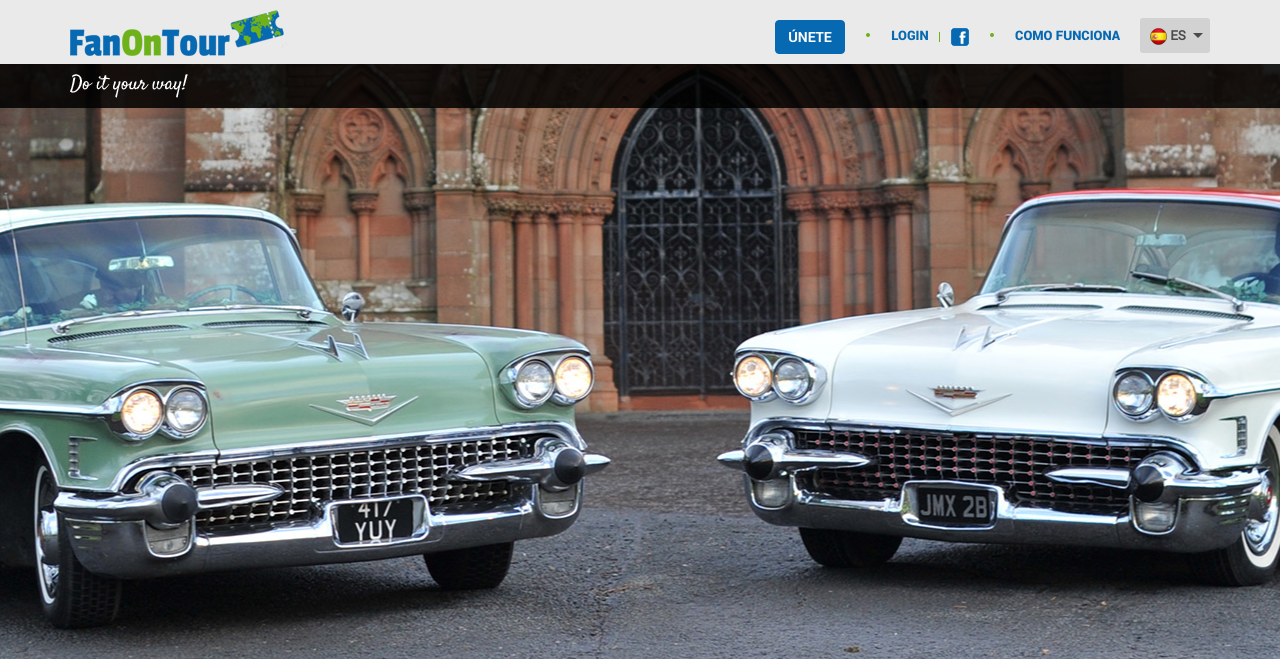
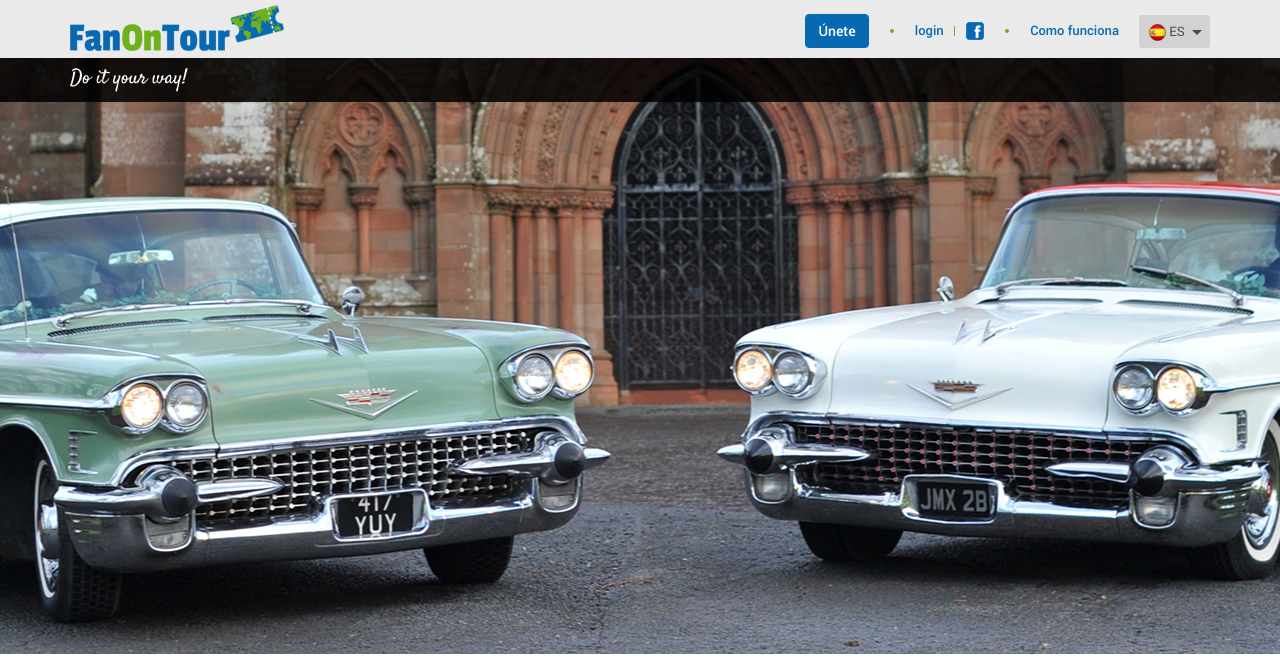
Before and after one commit to jmocana2/fanontour, a PHP site: page / in a window 1280 px wide. Shown: the top 659 px of the page. Run offline with PHP 8.4, Linux system fonts and the light colour scheme.

Commit message:
css updated

```diff
--- a/css/main.css
+++ b/css/main.css
@@ -243,24 +261,27 @@ a:focus {
   text-decoration: none;
 }
 .list-point li {
-  font: normal 1em/1.2em 'robotoblack', sans-serif;
-  text-transform: uppercase;
-  background: url('../img/icons/shapes/green-circle.png') no-repeat 0 5px;
+  font: normal 1em/1.2em 'robotomedium', sans-serif;
+  background: url('../img/icons/shapes/green-circle.png') no-repeat 0 center;
   margin-left: 18px;
   padding-left: 25px;
   padding-right: 0;
+  vertical-align: middle;
 }
 .list-point li:first-child {
   margin-left: 0;
   padding-left: 0;
   background: none;
 }
+.list-point li.not-point {
+  background: none;
+}
 .dropdown-language {
-  width: 70px;
+  width: 71px;
 }
 .dropdown-language .main-link {
   background-color: #d2d2d2;
-  padding: 8px 24px 8px 10px;
+  padding: 7px 24px 7px 10px;
   display: block;
   -webkit-border-radius: 3px;
   -moz-border-radius: 3px;
@@ -277,7 +298,6 @@ a:focus {
 .dropdown-language a {
   color: #4a4a4a;
   text-transform: uppercase;
-  font-weight: 900;
 }
 .dropdown-language a.shape-arrow {
   position: relative;
@@ -383,7 +404,7 @@ a:focus {
   background-color: #0669b2;
   color: #ffffff;
   border-color: #0669b2;
-  font-family: 'robotobold';
+  font-family: 'robotomedium';
 }
 .btn-primary:hover {
   background-color: #6eb21b;
@@ -394,16 +415,19 @@ a:focus {
   z-index: 2;
 }
 #header .sup {
-  padding-top: 10px;
   background-color: #eaeaea;
 }
 #header h1 {
   float: left;
+  padding-top: 5px;
 }
 #header nav {
   float: right;
-  margin-top: 10px;
   margin-right: 20px;
+  margin-top: 14px;
+}
+#header nav.logged {
+  margin-top: 0;
 }
 #header .list-login {
   margin-left: 0;
@@ -420,7 +444,7 @@ a:focus {
 }
 #header .dropdown-language {
   float: right;
-  margin-top: 8px;
+  margin-top: 15px;
 }
 #header .dropdown-language li {
   background: none;
```
Also changed, not shown: other parts of css/main.css (+86 -2 lines).
